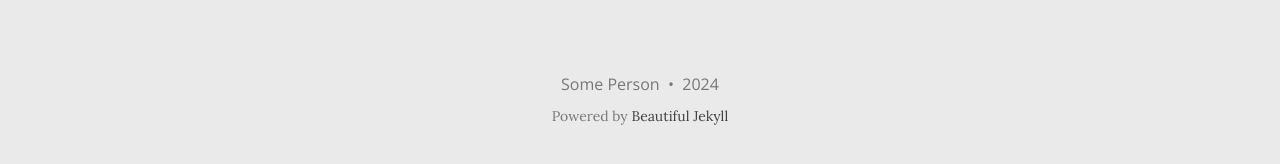
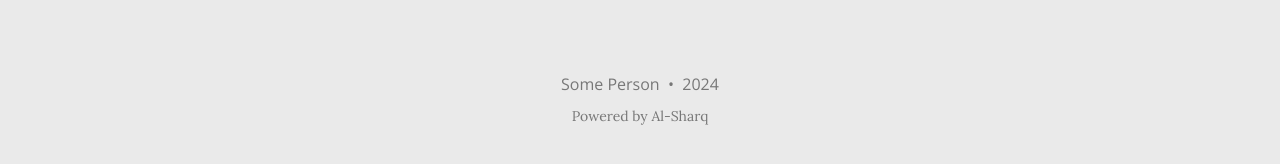
Before and after one commit to Al-Sharq/Al-Sharq.github.io, a Jekyll site: the page built from index.html, in a window 1280 px wide and 1204 px high. Shown: the part 1027-1191 px from the top of the window. Built offline with Jekyll 4.4.1, drawn with Linux system fonts in a browser that asks for light colours; nearby versions of some CDN libraries; the list of posts is cut into pages by our own code.

Commit message:
Update footer.html

```diff
--- a/_includes/footer.html
+++ b/_includes/footer.html
@@ -39,7 +39,7 @@
       </p>
       {% unless site.remove-ads %}<p class="theme-by text-muted">
         Powered by
-        <a href="https://beautifuljekyll.com">Beautiful Jekyll</a>
+        <a>Al-Sharq</a>
       </p>{% endunless %}
       </div>
     </div>
```
